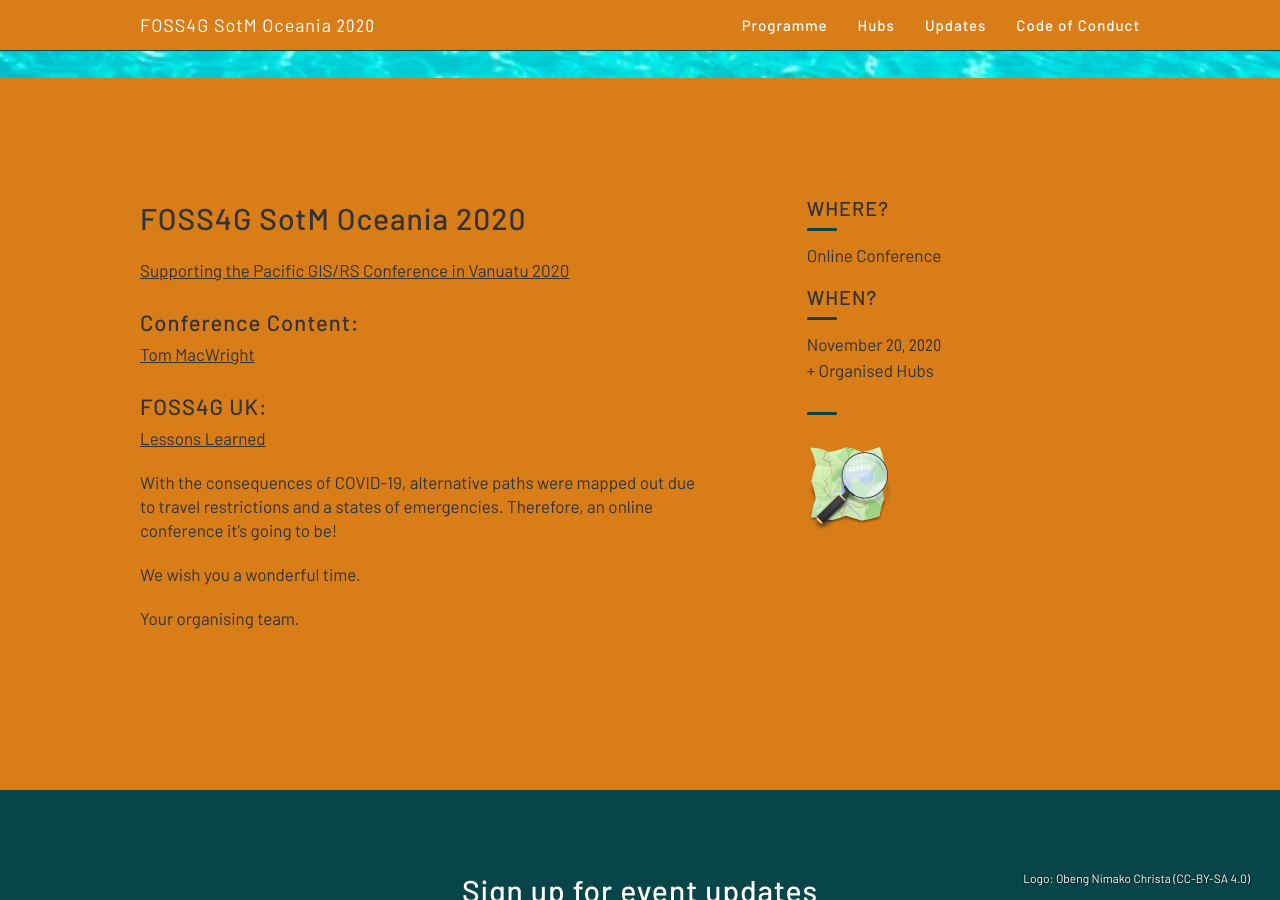
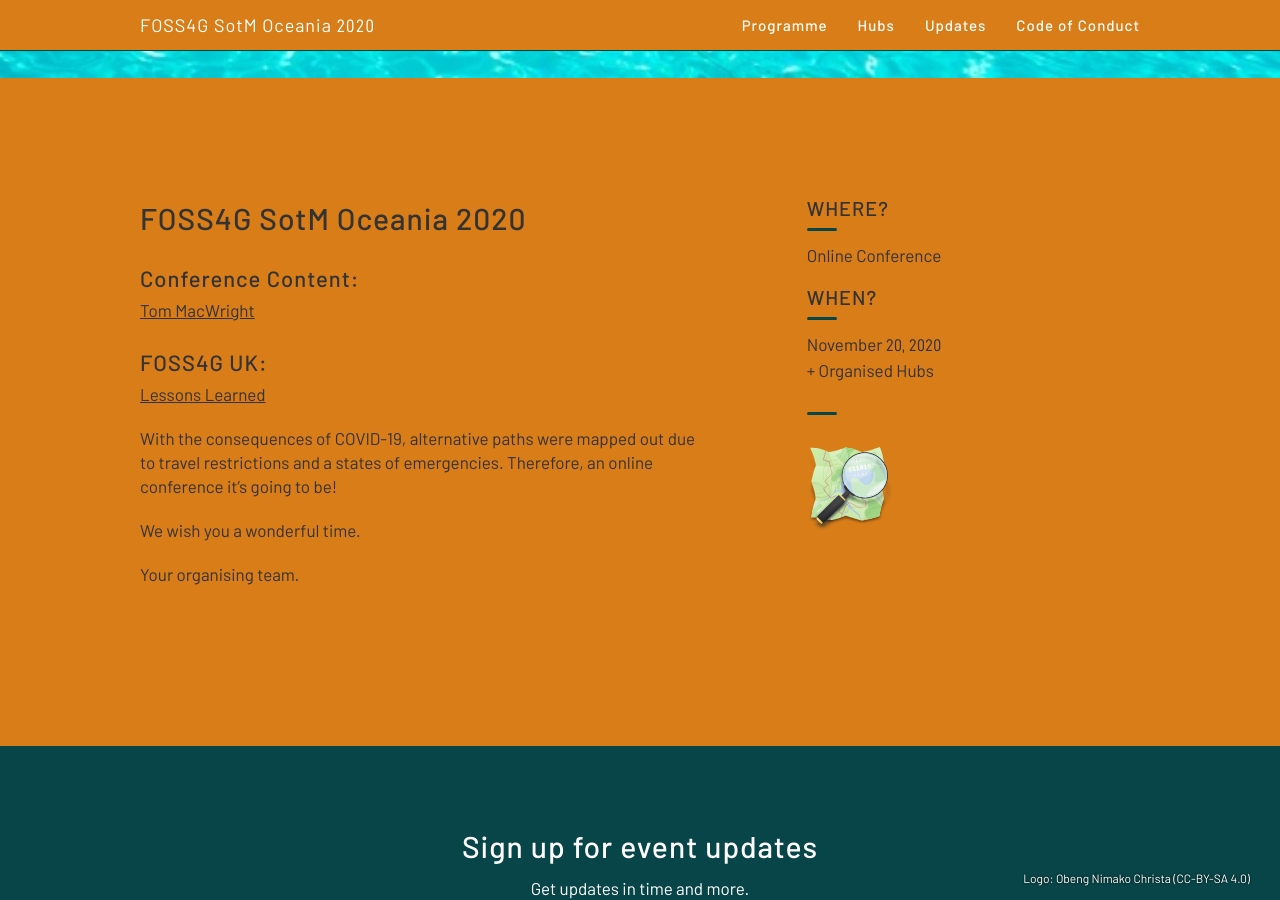
Before and after one commit to osgeo-oceania/foss4g-sotm-oceania-2020, a Jekyll site: the page built from index.html, in a window 1280 px wide and 900 px high, scrolled down 822 px. Built offline with Jekyll 4.4.1, drawn with Linux system fonts in a browser that asks for light colours.

Commit message:
Update about.html

```diff
--- a/_includes/about.html
+++ b/_includes/about.html
@@ -4,7 +4,7 @@
         <div class="col8 clearfix space-bottom2 contain">
           <div class="col10 margin2r space-bottom2">
             <h1 class="space-bottom2">FOSS4G SotM Oceania 2020</h1>
-      	    <p> <a href="https://www.picgisrs.org/conference-venue/" rel="noopener noreferrer" target="_blank">Supporting the Pacific GIS/RS Conference in Vanuatu 2020</a> </p>
+      	    <!-- <p> <a href="https://www.picgisrs.org/conference-venue/" rel="noopener noreferrer" target="_blank">Supporting the Pacific GIS/RS Conference in Vanuatu 2020</a> </p> -->
 	    <p> <h2>Conference Content:</h2> <a href="https://macwright.com/about/" rel="noopener noreferrer" target="_blank">Tom MacWright</a> </p>
             <!-- <p> <h2>Conference Platform:</h2> <a href="http://maptimeoceania.slack.com/" rel="noopener noreferrer" target="_blank">Slack Platform - foss4g-sotm-oceania channel</a> </p> -->
             <p> <h2>FOSS4G UK:</h2> <a href="https://wiki.osgeo.org/wiki/FOSS4GUK_2020_Online_-_Lessons_Learnt" rel="noopener noreferrer" target="_blank">Lessons Learned</a> </p>
```
